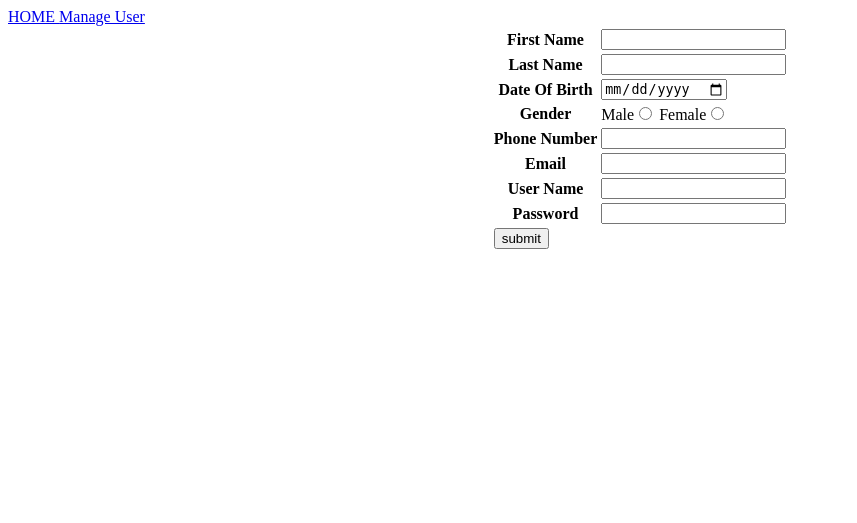
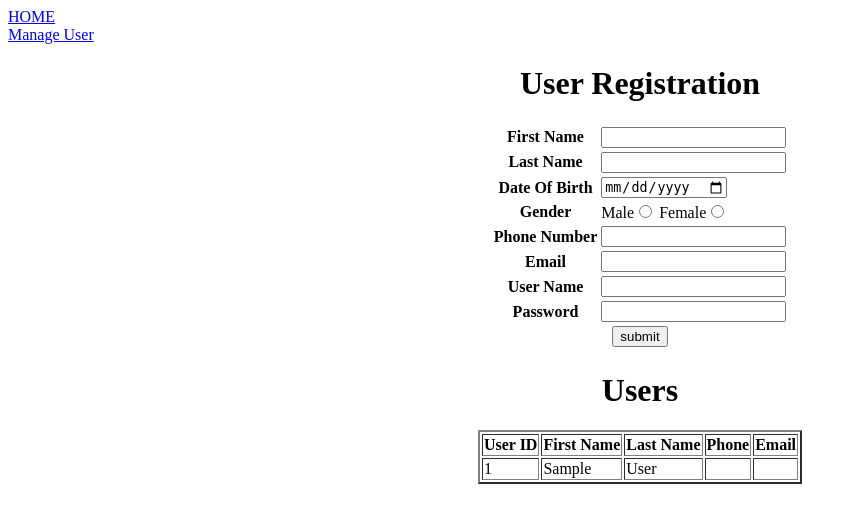
Before and after one commit to 0siris7/trial, a Flask app: page /admin/adminform in a window 1280 px wide. Shown: the top 523 px of the page, without its empty margins (0-857 px from the left). Run offline with Flask 2, Linux system fonts and the light colour scheme; tables that the repository leaves empty or names only in its code hold one stand-in row (values such as "Sample post").

Commit message:
added more stuff

```diff
--- a/admin.py
+++ b/admin.py
@@ -7,6 +7,7 @@
 	return render_template('adminhome.html')
 @admin.route('/adminform',methods=['post','get'])
 def adminform():
+	data = {}
 	if 'submit'in request.form:
 		uname=request.form['uname']
 		pwd=request.form['pwd']
@@ -20,4 +21,7 @@
 		id=insert(q)
 		q="insert into user values(null,'%s','%s','%s','%s','%s','%s','%s')"%(id,fname,lastname,dob,gender,phone,email)
 		insert(q)
-	return render_template("adminform.html")
+	q1='select * from user'
+	res=select(q1)
+	data['viewuser']=res
+	return render_template("adminform.html",data=data)
--- a/templates/adminform.html
+++ b/templates/adminform.html
@@ -1,8 +1,9 @@
 {% include 'adminheader.html'%}
 	<form method="post">
+		<h1 align="center">User Registration</h1>
 		<table align="center">
 			<tr>
-				<th>First Name</th>
+				<th align="center">First Name</th>
 				<td><input type="text" name="fname"></td>
 			</tr>
 			<tr>
@@ -35,9 +36,33 @@
 				<td><input type="password" name="pwd"></td>
 			</tr>
 			<tr>
-				<td><input align="center" type="submit" name="submit" value="submit"></td>
+				<td align="center" colspan="2"><input  type="submit" name="submit" value="submit"></td>
 			</tr>
 
+		</table>
+		<h1 align="center">Users</h1>
+		<table border="2", align="center">
+			<thead>
+				<tr>
+					<th>User ID</th>
+					<th>First Name</th>
+					<th>Last Name</th>
+					<th>Phone</th>
+					<th>Email</th>
+				</tr>
+			</thead>
+
+			<tbody>
+				{%for row in data['viewuser']%}
+				<tr>
+					<td>{{row['user_id']}}</td>
+					<td>{{row['first_name']}}</td>
+					<td>{{row['last_name']}}</td>
+					<td>{{row['Phone']}}</td>
+					<td>{{row['Email']}}</td>
+				</tr>
+				{% endfor %}
+			</tbody>
 		</table>
 
 	</form>
--- a/templates/adminheader.html
+++ b/templates/adminheader.html
@@ -8,5 +8,5 @@
 	<div>
 
 	</div>
-	<a href="/admin/adminhome"> HOME </a>
-	<a href="/admin/adminform">Manage User</a>
+	<a href="/admin/adminhome"> HOME </a><br>
+	<a href="/admin/adminform">Manage User</a><br>
--- a/templates/publicheader.html
+++ b/templates/publicheader.html
@@ -8,5 +8,5 @@
 	<div>
 
 	</div>
-<a href="/">Home</a>
+<a href="/">Home</a><br>
 <a href='/login'>Login</a>
```
